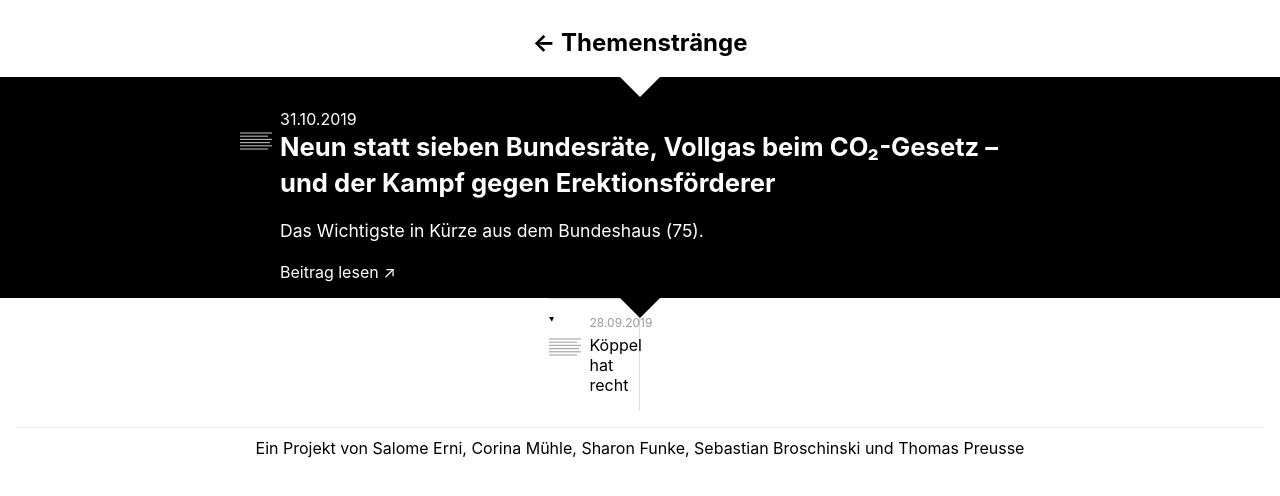
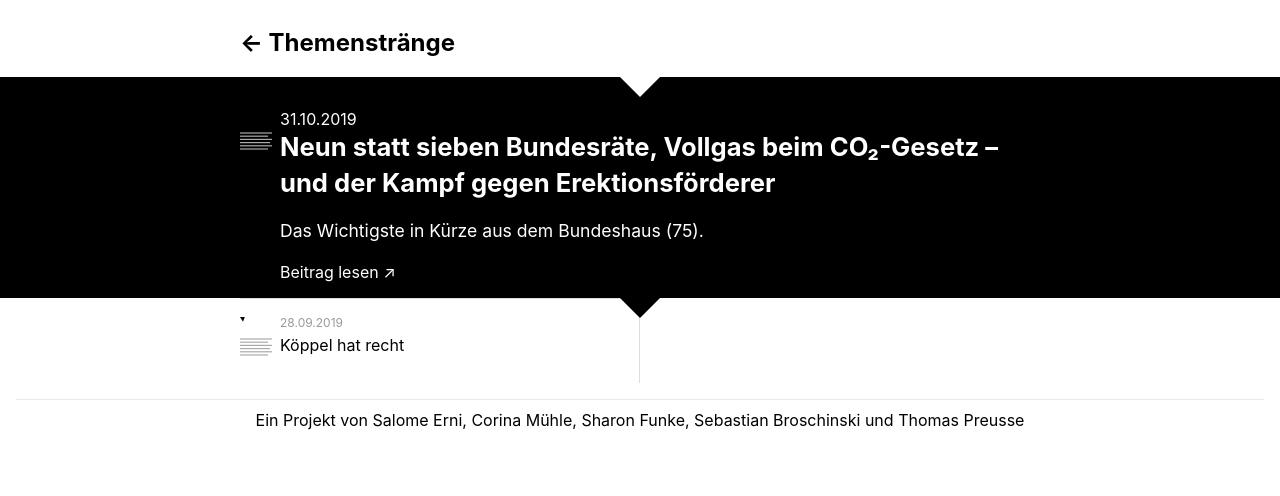
Before and after one commit to tpreusse/rejoha21, a Next.js app: page / in a window 1280 px wide. Shown: the top 496 px of the page. Built offline with nearby package versions, Linux system fonts and the light colour scheme.

Commit message:
fix: css

```diff
--- a/pages/[...path].js
+++ b/pages/[...path].js
@@ -59,8 +59,8 @@ export default function Detail({ doc, internalLinks, documents }) {
     <Frame pageTitle={`${doc.title} – Rehoja21 Content Exploration`}>
       <main className={styles.main} style={{ paddingBottom: 0 }}>
         <Link href="/">
-          <a>
-            <h2>&larr; Themen­stränge</h2>
+          <a className={styles.sitetitle}>
+            <h2 >&larr; Themen­stränge</h2>
           </a>
         </Link>
         <div className={styles.grid}>
--- a/styles/Main.module.css
+++ b/styles/Main.module.css
@@ -2,7 +2,10 @@
   min-height: 100vh;
   padding: 0 1rem;
 }
-
+.sitetitle{
+flex:0 0 100%;
+  width: 100%;
+}
 .main {
   padding: 5rem 0;
   flex: 1;
@@ -110,6 +113,7 @@
   flex-wrap: wrap;
   flex-direction: row;
   max-width: 800px;
+  width: 100%;
 }
 
 .card {
@@ -160,6 +164,7 @@
   flex: 1 1 50%;
   display: flex;
   padding: 1em;
+  min-width: 50%;
   max-width: 50%;
   border-top: 1px solid #ddd;
   border-right: 1px solid #ddd;
```
